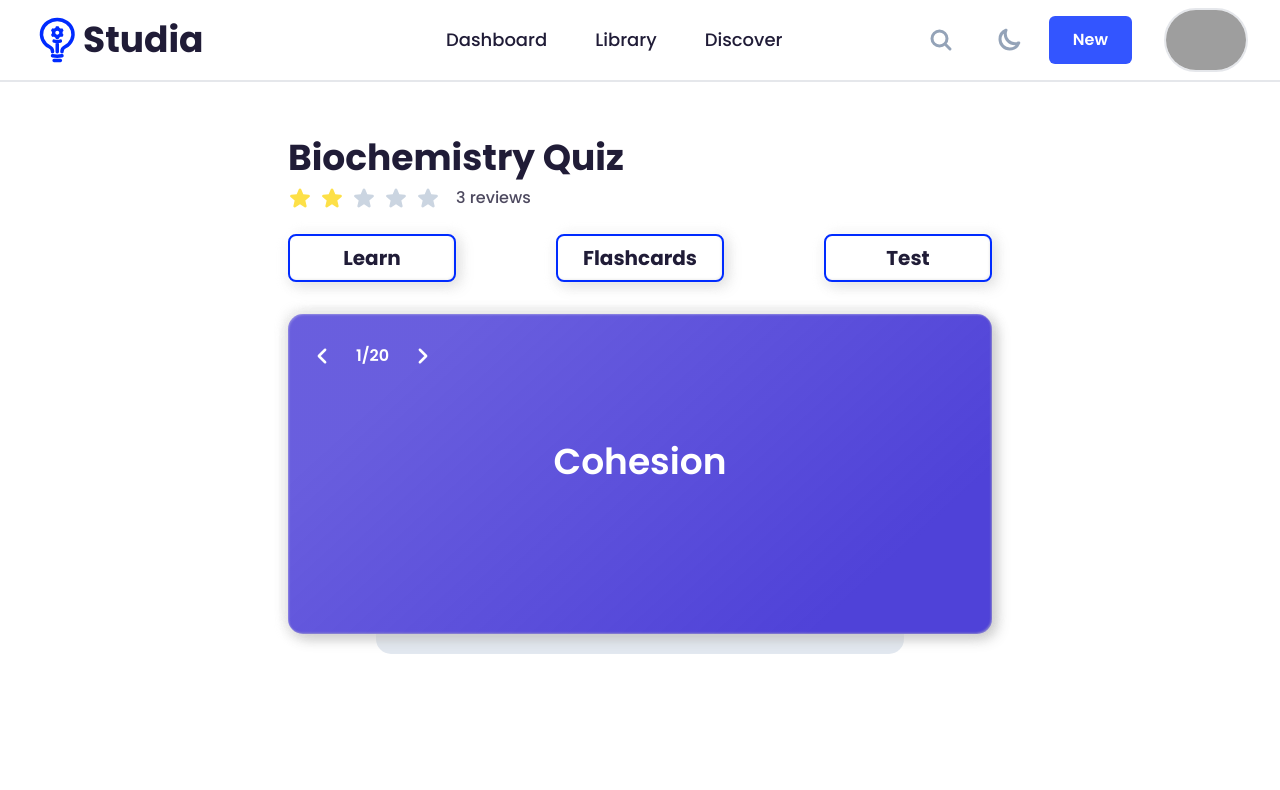
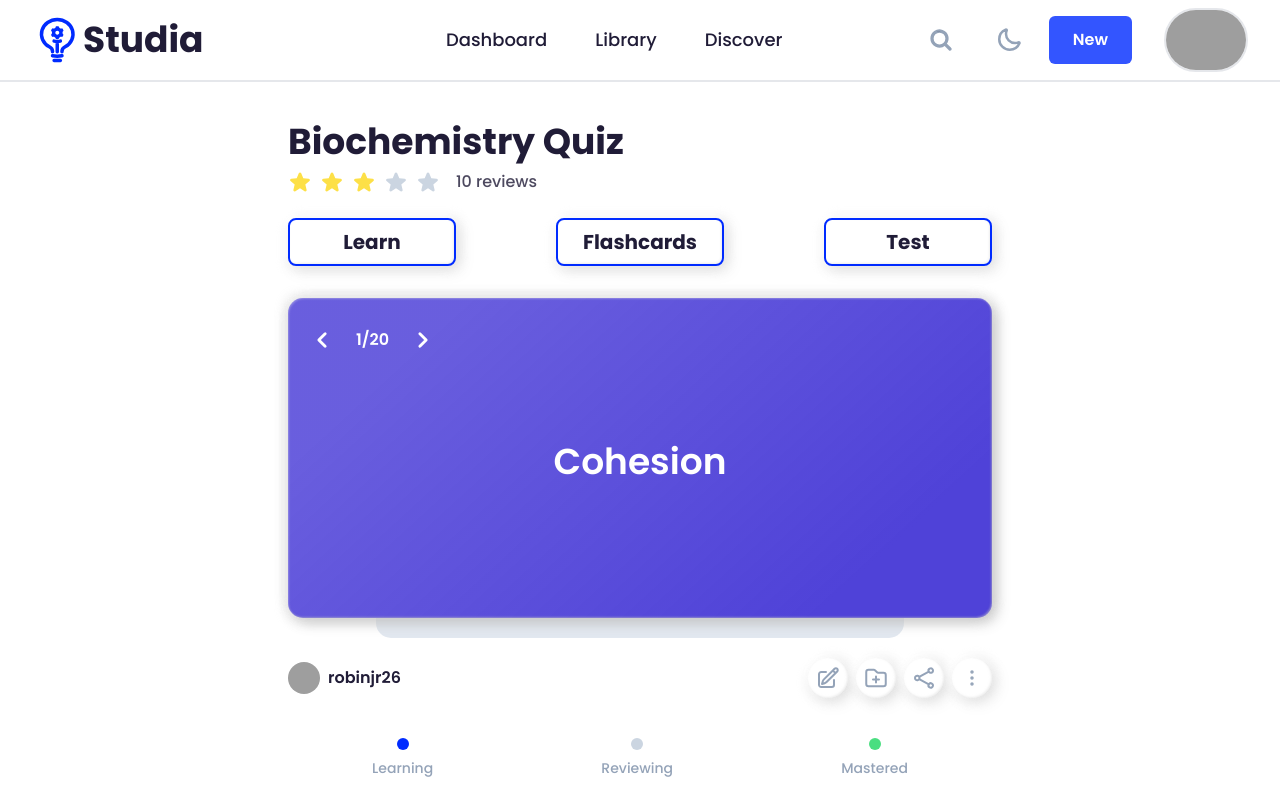
Before and after one commit to EthanL06/studiia, a Next.js app: page / in a window 1280 px wide. Shown: the top 790 px of the page. Built offline with nearby package versions, Linux system fonts and the light colour scheme; grey boxes are pictures that could not be loaded.

Commit message:
almost complete w/ study page

```diff
--- a/components/Navbar.tsx
+++ b/components/global/Navbar.tsx
@@ -1,7 +1,8 @@
 import { PropsWithChildren, useState, useEffect } from "react";
 import Image from "next/image";
 
-import Logo from "../public/assets/studia_logo.svg";
+import { MagnifyingGlassIcon, MoonIcon } from "@heroicons/react/24/solid";
+import Logo from "@/assets/studia_logo.svg";
 
 type LinkData = {
   href: string;
@@ -32,7 +33,7 @@ const Navbar = () => {
 
   return (
     <nav
-      className={`sticky top-0 z-50 flex h-full max-w-[2000px] items-center justify-between border-b-2 bg-white px-8 py-2 transition-shadow duration-200 ease-in-out 3xl:mx-[16%] ${
+      className={`sticky top-0 z-50 flex h-full items-center justify-between border-b-2 bg-white px-8 py-2 transition-shadow duration-200 ease-in-out 3xl:mx-[16%] ${
         scrolled ? "shadow-lg" : ""
       }`}
     >
@@ -50,35 +51,18 @@ const Navbar = () => {
       <div className="flex items-center gap-x-8">
         <div className="flex gap-x-3">
           <Button title={"Search"}>
-            <svg
-              xmlns="http://www.w3.org/2000/svg"
-              fill="none"
-              viewBox="0 0 24 24"
-              stroke-width="3"
+            <MagnifyingGlassIcon
+              strokeWidth={1.75}
               className="h-6 w-6 stroke-slate-400"
-            >
-              <path
-                stroke-linecap="round"
-                stroke-linejoin="round"
-                d="M21 21l-5.197-5.197m0 0A7.5 7.5 0 105.196 5.196a7.5 7.5 0 0010.607 10.607z"
-              />
-            </svg>
+            />
           </Button>
 
           <Button title={"Dark Mode"}>
-            <svg
-              xmlns="http://www.w3.org/2000/svg"
+            <MoonIcon
+              strokeWidth={2.5}
               fill="none"
-              viewBox="0 0 24 24"
-              strokeWidth={3}
               className="h-6 w-6 stroke-slate-400"
-            >
-              <path
-                strokeLinecap="round"
-                strokeLinejoin="round"
-                d="M21.752 15.002A9.718 9.718 0 0118 15.75c-5.385 0-9.75-4.365-9.75-9.75 0-1.33.266-2.597.748-3.752A9.753 9.753 0 003 11.25C3 16.635 7.365 21 12.75 21a9.753 9.753 0 009.002-5.998z"
-              />
-            </svg>
+            />
           </Button>
 
           <div className="flex items-center">
--- /dev/null
+++ b/components/sets/Flashcard.tsx
@@ -0,0 +1,86 @@
+import React, { useState } from "react";
+
+import Tilt from "react-parallax-tilt";
+import { ChevronLeftIcon, ChevronRightIcon } from "@heroicons/react/24/solid";
+
+enum Direction {
+  Front,
+  Back,
+}
+
+type FlashCardProps = {
+  term: string;
+  definition: string;
+};
+const Flashcard = ({ term, definition }: FlashCardProps) => {
+  const [click, setClick] = useState(false);
+
+  const handleClick = () => {
+    setClick(!click);
+  };
+
+  return (
+    <Tilt tiltReverse={true} perspective={1000}>
+      <div
+        className={`card container mt-8 mb-10 ${click ? "rotate" : ""}`}
+        onClick={handleClick}
+      >
+        <Side type={Direction.Front} text={term} />
+        <Side type={Direction.Back} text={definition} />
+      </div>
+    </Tilt>
+  );
+};
+
+export default Flashcard;
+
+type SideProps = {
+  text: string;
+  type: Direction;
+};
+
+const Side = ({ text = "...", type = Direction.Front }: SideProps) => {
+  return (
+    <div
+      className={`${
+        type === Direction.Front ? "front relative" : "back absolute top-0"
+      } card-side neumorphism gradient flex-column flex h-[20rem] w-full rounded-lg bg-white py-2 pb-8`}
+    >
+      <div
+        className={`m-auto flex max-h-[100%] flex-initial flex-col overflow-y-auto p-2 pt-10 text-center ${
+          type === Direction.Front ? "text-4xl" : "text-xl"
+        } font-semibold text-white`}
+      >
+        {text}
+      </div>
+
+      <div className="absolute top-2">
+        <div className="flex w-full items-center justify-between gap-x-4 p-4 text-white">
+          <button className="rounded-full p-2 hover:bg-black/10">
+            <ChevronLeftIcon
+              stroke="currentColor"
+              strokeWidth={2}
+              strokeLinecap="round"
+              strokeLinejoin="round"
+              className="h-5 w-5"
+            />
+          </button>
+
+          <p className="font-semibold">1/20</p>
+
+          <button className="rounded-full p-2 hover:bg-black/10">
+            <ChevronRightIcon
+              stroke="currentColor"
+              strokeWidth={2}
+              strokeLinecap="round"
+              strokeLinejoin="round"
+              className="h-5 w-5"
+            />
+          </button>
+        </div>
+      </div>
+
+      <div className="absolute left-0 right-0 -bottom-5 -z-10 mx-auto h-5 w-[33rem] rounded-b-[15px] bg-slate-200"></div>
+    </div>
+  );
+};
--- /dev/null
+++ b/components/sets/HeaderInfo.tsx
@@ -0,0 +1,17 @@
+import React from "react";
+
+import Rating from "./Rating";
+type Props = {};
+
+const HeaderInfo = (props: Props) => {
+  return (
+    <>
+      <h1 className="text-left text-4xl font-bold">Biochemistry Quiz</h1>
+      <div className="mt-2 flex items-end gap-x-4">
+        <Rating averageRating={3} numOfReviews={10} />
+      </div>
+    </>
+  );
+};
+
+export default HeaderInfo;
--- /dev/null
+++ b/components/sets/Rating.tsx
@@ -0,0 +1,42 @@
+import React from "react";
+import { StarIcon } from "@heroicons/react/24/solid";
+
+type RatingProps = {
+  numOfReviews: number;
+  averageRating: number;
+};
+
+const Rating = ({ numOfReviews, averageRating }: RatingProps) => {
+  return (
+    <>
+      <div className="flex gap-x-2">
+        {[...Array(5)].map((x, index) => (
+          <Star filled={index < averageRating} key={index} />
+        ))}
+      </div>
+      <div>
+        <p className="text-base font-medium text-primary/80">
+          {numOfReviews} reviews
+        </p>
+      </div>
+    </>
+  );
+};
+
+type StarProps = {
+  filled?: boolean;
+};
+
+const Star = ({ filled = false }: StarProps) => {
+  return (
+    <>
+      {filled ? (
+        <StarIcon className="h-6 w-6 text-yellow-300" />
+      ) : (
+        <StarIcon className="h-6 w-6 text-slate-300" />
+      )}
+    </>
+  );
+};
+
+export default Rating;
--- /dev/null
+++ b/components/sets/Settings.tsx
@@ -0,0 +1,81 @@
+import React from "react";
+
+import {
+  PencilSquareIcon,
+  FolderPlusIcon,
+  ShareIcon,
+  EllipsisVerticalIcon,
+} from "@heroicons/react/24/outline";
+
+enum ButtonType {
+  Edit,
+  Folder,
+  Share,
+  More,
+}
+
+type Props = {
+  authorImage: string;
+  author: string;
+};
+
+const Settings = ({ author, authorImage }: Props) => {
+  return (
+    <div className="mb-6 flex justify-between">
+      <div className="flex items-center gap-x-2">
+        <img
+          className="inline-block h-8 w-8 rounded-full"
+          src={authorImage}
+          alt="author profile picture"
+        />
+        <div className="text-base font-semibold">{author}</div>
+      </div>
+      <div className="flex gap-x-2">
+        <SettingButton type={ButtonType.Edit} />
+        <SettingButton type={ButtonType.Folder} />
+        <SettingButton type={ButtonType.Share} />
+        <SettingButton type={ButtonType.More} />
+      </div>
+    </div>
+  );
+};
+
+const SettingButton = ({ type }: { type: ButtonType }) => {
+  const getIcon = (iconType: ButtonType) => {
+    switch (iconType) {
+      case ButtonType.Edit:
+        return (
+          <PencilSquareIcon
+            strokeWidth={2}
+            className="h-6 w-6 stroke-slate-400"
+          />
+        );
+      case ButtonType.Folder:
+        return (
+          <FolderPlusIcon
+            strokeWidth={2}
+            className="h-6 w-6 stroke-slate-400"
+          />
+        );
+      case ButtonType.Share:
+        return (
+          <ShareIcon strokeWidth={2} className="h-6 w-6 stroke-slate-400" />
+        );
+      case ButtonType.More:
+        return (
+          <EllipsisVerticalIcon
+            strokeWidth={2}
+            className="h-6 w-6 stroke-slate-400"
+          />
+        );
+    }
+  };
+
+  return (
+    <button className="neumorphism h-full w-full rounded-full p-2 transition-all ease-in-out">
+      {getIcon(type)}
+    </button>
+  );
+};
+
+export default Settings;
--- /dev/null
+++ b/components/sets/StatsGroup.tsx
@@ -0,0 +1,49 @@
+import React from "react";
+
+enum StatType {
+  Learning = "Learning",
+  Reviewing = "Reviewing",
+  Mastered = "Mastered",
+}
+
+type StatsGroupProps = {
+  learning: number;
+  reviewing: number;
+  mastered: number;
+};
+
+const StatsGroup = ({ learning, reviewing, mastered }: StatsGroupProps) => {
+  return (
+    <div className="mt-4 flex flex-row justify-around">
+      <Stat type={StatType.Learning} value={learning} />
+      <Stat type={StatType.Reviewing} value={reviewing} />
+      <Stat type={StatType.Mastered} value={mastered} />
+    </div>
+  );
+};
+
+const Stat = ({ type, value }: { type: StatType; value: number }) => {
+  let color = "";
+
+  switch (type) {
+    case StatType.Learning:
+      color = "bg-secondary";
+      break;
+    case StatType.Reviewing:
+      color = "bg-slate-300";
+      break;
+    case StatType.Mastered:
+      color = "bg-green-400";
+      break;
+  }
+
+  return (
+    <div className="flex flex-col items-center gap-y-2">
+      <div className={`h-3 w-3 rounded-full ${color}`}></div>
+      <div className="text-sm font-medium text-slate-400">{type}</div>
+      <div className="text-2xl font-medium">{value}</div>
+    </div>
+  );
+};
+
+export default StatsGroup;
--- /dev/null
+++ b/components/sets/StudyButtonGroup.tsx
@@ -0,0 +1,32 @@
+const StudyButtonGroup = () => {
+  return (
+    <div className="mt-6 flex justify-between gap-x-8">
+      <StudyButton title={"Learn"} />
+      <StudyButton title={"Flashcards"} />
+      <StudyButton title={"Test"} />
+    </div>
+  );
+};
+
+const StudyButton = ({
+  title,
+  children,
+}: {
+  title: string;
+  children?: React.ReactNode;
+}) => {
+  return (
+    <button
+      title={title}
+      className="neumorphism w-[10.5rem] rounded-lg border-2 border-secondary bg-white py-2"
+    >
+      {children ? (
+        children
+      ) : (
+        <p className="text-center text-xl font-bold">{title}</p>
+      )}
+    </button>
+  );
+};
+
+export default StudyButtonGroup;
--- a/package.json
+++ b/package.json
@@ -10,6 +10,7 @@
   },
   "dependencies": {
     "@headlessui/react": "^1.7.2",
+    "@heroicons/react": "^2.0.11",
     "next": "12.3.1",
     "react": "18.2.0",
     "react-dom": "18.2.0",
--- a/pages/index.tsx
+++ b/pages/index.tsx
@@ -1,195 +1,154 @@
 import type { NextPage } from "next";
-import Head from "next/head";
 
-import { useState } from "react";
-import Tilt from "react-parallax-tilt";
+import Navbar from "@/global/Navbar";
 
-import Navbar from "../components/Navbar";
+import Flashcard from "@/sets/Flashcard";
+import StudyButtonGroup from "@/sets/StudyButtonGroup";
+import HeaderInfo from "@/sets/HeaderInfo";
+import Settings from "@/sets/Settings";
+import StatsGroup from "@/sets/StatsGroup";
+
+function Term({ term, definition }: { term: string; definition: string }) {
+  return (
+    <div className="relative flex flex-row justify-between gap-x-4 rounded-lg border-2 border-slate-200 bg-white p-4">
+      <div className="min-w-[40%] max-w-[40%] text-xl font-semibold">
+        {term}
+      </div>
+      <div className="border-l- rounded border-l-4"></div>
+      <div className="flex-grow text-sm font-normal">{definition}</div>
+    </div>
+  );
+}
 
 const Home: NextPage = () => {
   return (
     <>
       <Navbar />
 
-      <main className="mx-auto mt-14 flex w-[44rem] flex-col">
-        <h1 className="text-left text-4xl font-bold">Biochemistry Quiz</h1>
-        <div className="mt-2 flex items-end gap-x-4">
-          <div className="flex gap-x-2">
-            <Star filled={true} />
-            <Star filled={true} />
-            <Star />
-            <Star />
-            <Star />
-          </div>
-          <div>
-            <p className="text-base font-medium text-primary/80">3 reviews</p>
+      <div className="flex flex-col items-center">
+        <main className="mx-auto mt-10 flex w-[44rem] flex-col">
+          <HeaderInfo />
+          <StudyButtonGroup />
+          <Flashcard
+            term="Cohesion"
+            definition="An attraction between molecules of the same substance"
+          />
+          <Settings
+            authorImage="https://thispersondoesnotexist.com/image"
+            author="robinjr26"
+          />
+          <StatsGroup learning={3} reviewing={2} mastered={15} />
+        </main>
+
+        <div className="relative mt-8 flex w-full justify-center rounded-t-3xl bg-slate-300/25 px-[18rem] pt-10 pb-32">
+          <div className="flex flex-col gap-y-3">
+            <div className="mb-4 text-3xl font-bold">20 terms</div>
+
+            <Term
+              term="Cohesion"
+              definition="Attraction between molecules of the same substance"
+            />
+
+            <Term
+              term="Adhesion"
+              definition="Attraction between molecules of different substances"
+            />
+
+            <Term
+              term="Surface Tension"
+              definition="Water molecules at the surface are hydrogen-bonded to other
+              molecules below them, making the surface difficult to puncture"
+            />
+
+            <Term
+              term="Most atoms are neutral because"
+              definition="They have the same number of protons and electrons"
+            />
+
+            <Term
+              term="What determines the properties of a molecule?"
+              definition="The number and type of atoms in the molecule"
+            />
+
+            <Term
+              term="organic molecules"
+              definition="Molecules that contain carbon and hydrogen"
+            />
+
+            <Term
+              term="inorganic molecules"
+              definition="non-carbon based molecules"
+            />
+
+            <Term
+              term="ionic bond"
+              definition="Electrons are transferred from one atom to another"
+            />
+
+            <Term
+              term="covalent bond"
+              definition="Electrons are shared between atoms"
+            />
+
+            <Term
+              term="hydrogen bond"
+              definition="Attraction between a hydrogen atom and another atom"
+            />
+
+            <Term
+              term="hydrophobic interaction"
+              definition="interaction between nonpolar molecules"
+            />
+
+            <Term
+              term="van der Waals forces"
+              definition="Weak attraction between molecules"
+            />
+
+            <Term
+              term="What are influenced by characteristics of covalent bonds?"
+              definition="Molecular shape, polarity, and intermolecular forces"
+            />
+
+            <Term
+              term="Electronegativity"
+              definition="the attractive force of an atom for electrons in a covalent bond"
+            />
+
+            <Term
+              term="Surface Tension"
+              definition="atoms w/ similar electronegativities: share electrons equally (nonpolar)
+              atoms w/ different electronegativities: share electrons unequally (polar)"
+            />
+
+            <Term
+              term="Cohesion"
+              definition="Attraction between molecules of the same substance"
+            />
+
+            <Term
+              term="Adhesion"
+              definition="Attraction between molecules of different substances"
+            />
+
+            <Term
+              term="Surface Tension"
+              definition="Water molecules at the surface are hydrogen-bonded to other
+              molecules below them, making the surface difficult to puncture"
+            />
+
+            <Term
+              term="Cohesion"
+              definition="Attraction between molecules of the same substance"
+            />
+
+            <Term
+              term="Adhesion"
+              definition="Attraction between molecules of different substances"
+            />
           </div>
         </div>
-        <div className="mt-6 flex justify-between gap-x-8">
-          <Button title={"Learn"} />
-          <Button title={"Flashcards"} />
-          <Button title={"Test"} />
-        </div>
-
-        <Flashcard />
-      </main>
-    </>
-  );
-};
-
-const Flashcard = () => {
-  const [click, setClick] = useState(false);
-
-  const handleClick = () => {
-    setClick(!click);
-  };
-
-  return (
-    <Tilt tiltReverse={true} perspective={1000}>
-      <div
-        className={`card container mt-8 ${click ? "rotate" : ""}`}
-        onClick={handleClick}
-        data-tilt
-      >
-        <div className="card-side front neumorphism gradient flex-column relative flex h-[20rem] w-full rounded-lg bg-white py-2 pb-8">
-          <div className="m-auto flex max-h-[100%] flex-initial flex-col overflow-y-auto p-2 text-center text-4xl font-semibold text-white">
-            Cohesion
-          </div>
-
-          <div className="absolute top-2">
-            <div className="flex w-full items-center justify-between gap-x-4 p-4 text-white">
-              <button className="rounded-full p-2 hover:bg-black/10">
-                <svg
-                  xmlns="http://www.w3.org/2000/svg"
-                  fill="none"
-                  viewBox="0 0 24 24"
-                  strokeWidth={3}
-                  stroke="currentColor"
-                  className="h-5 w-5"
-                >
-                  <path
-                    strokeLinecap="round"
-                    strokeLinejoin="round"
-                    d="M15.75 19.5L8.25 12l7.5-7.5"
-                  />
-                </svg>
-              </button>
-
-              <p className="font-semibold">1/20</p>
-
-              <button className="rounded-full p-2 hover:bg-black/10">
-                <svg
-                  xmlns="http://www.w3.org/2000/svg"
-                  fill="none"
-                  viewBox="0 0 24 24"
-                  strokeWidth={3}
-                  stroke="currentColor"
-                  className="h-5 w-5"
-                >
-                  <path
-                    strokeLinecap="round"
-                    strokeLinejoin="round"
-                    d="M8.25 4.5l7.5 7.5-7.5 7.5"
-                  />
-                </svg>
-              </button>
-            </div>
-          </div>
-
-          <div className="absolute left-0 right-0 -bottom-5 -z-10 mx-auto h-5 w-[33rem] rounded-b-[15px] bg-slate-200"></div>
-        </div>
-
-        <div className="card-side back neumorphism gradient flex-column absolute top-0 flex h-[20rem] w-full rounded-lg bg-white py-2 pb-8">
-          <div className="m-auto flex max-h-[100%] flex-initial flex-col overflow-y-auto p-2 text-center text-xl font-semibold text-white">
-            Attraction between molecules of the same substance
-          </div>
-
-          <div className="absolute top-2">
-            <div className="flex w-full items-center justify-between gap-x-4 p-4 text-white">
-              <button className="rounded-full p-2 hover:bg-black/10">
-                <svg
-                  xmlns="http://www.w3.org/2000/svg"
-                  fill="none"
-                  viewBox="0 0 24 24"
-                  strokeWidth={3}
-                  stroke="currentColor"
-                  className="h-5 w-5"
-                >
-                  <path
-                    strokeLinecap="round"
-                    strokeLinejoin="round"
-                    d="M15.75 19.5L8.25 12l7.5-7.5"
-                  />
-                </svg>
-              </button>
-
-              <p className="font-semibold">1/20</p>
-
-              <button className="rounded-full p-2 hover:bg-black/10">
-                <svg
-                  xmlns="http://www.w3.org/2000/svg"
-                  fill="none"
-                  viewBox="0 0 24 24"
-                  strokeWidth={3}
-                  stroke="currentColor"
-                  className="h-5 w-5"
-                >
-                  <path
-                    strokeLinecap="round"
-                    strokeLinejoin="round"
-                    d="M8.25 4.5l7.5 7.5-7.5 7.5"
-                  />
-                </svg>
-              </button>
-            </div>
-          </div>
-
-          <div className="absolute left-0 right-0 -bottom-5 -z-10 mx-auto h-5 w-[33rem] rounded-b-[15px] bg-slate-200"></div>
-        </div>
       </div>
-    </Tilt>
-  );
-};
-
-const Button = ({
-  title,
-  children,
-}: {
-  title: string;
-  children?: React.ReactNode;
-}) => {
-  return (
-    <button
-      title={title}
-      className="neumorphism w-[10.5rem] rounded-lg border-2 border-secondary bg-white py-2"
-    >
-      {children ? (
-        children
-      ) : (
-        <p className="text-center text-xl font-bold">{title}</p>
-      )}
-    </button>
-  );
-};
-
-type StarProps = {
-  filled?: boolean;
-};
-
-const Star = ({ filled = false }: StarProps) => {
-  return (
-    <>
-      <svg
-        xmlns="http://www.w3.org/2000/svg"
-        viewBox="0 0 24 24"
-        className={`h-6 w-6 ${filled ? "fill-yellow-300" : "fill-slate-300"}`}
-      >
-        <path
-          fillRule="evenodd"
-          d="M10.788 3.21c.448-1.077 1.976-1.077 2.424 0l2.082 5.007 5.404.433c1.164.093 1.636 1.545.749 2.305l-4.117 3.527 1.257 5.273c.271 1.136-.964 2.033-1.96 1.425L12 18.354 7.373 21.18c-.996.608-2.231-.29-1.96-1.425l1.257-5.273-4.117-3.527c-.887-.76-.415-2.212.749-2.305l5.404-.433 2.082-5.006z"
-          clipRule="evenodd"
-        />
-      </svg>
     </>
   );
 };
--- a/styles/globals.css
+++ b/styles/globals.css
@@ -61,7 +61,7 @@
   }
 
   .card {
-    perspective: 150rem;
+    perspective: 300rem;
     position: relative;
 
     @apply hover:cursor-pointer;
```
Also changed, not shown: tsconfig.json (+9 -1 lines), 1 other file (tests, documents, lock files or other folders).
